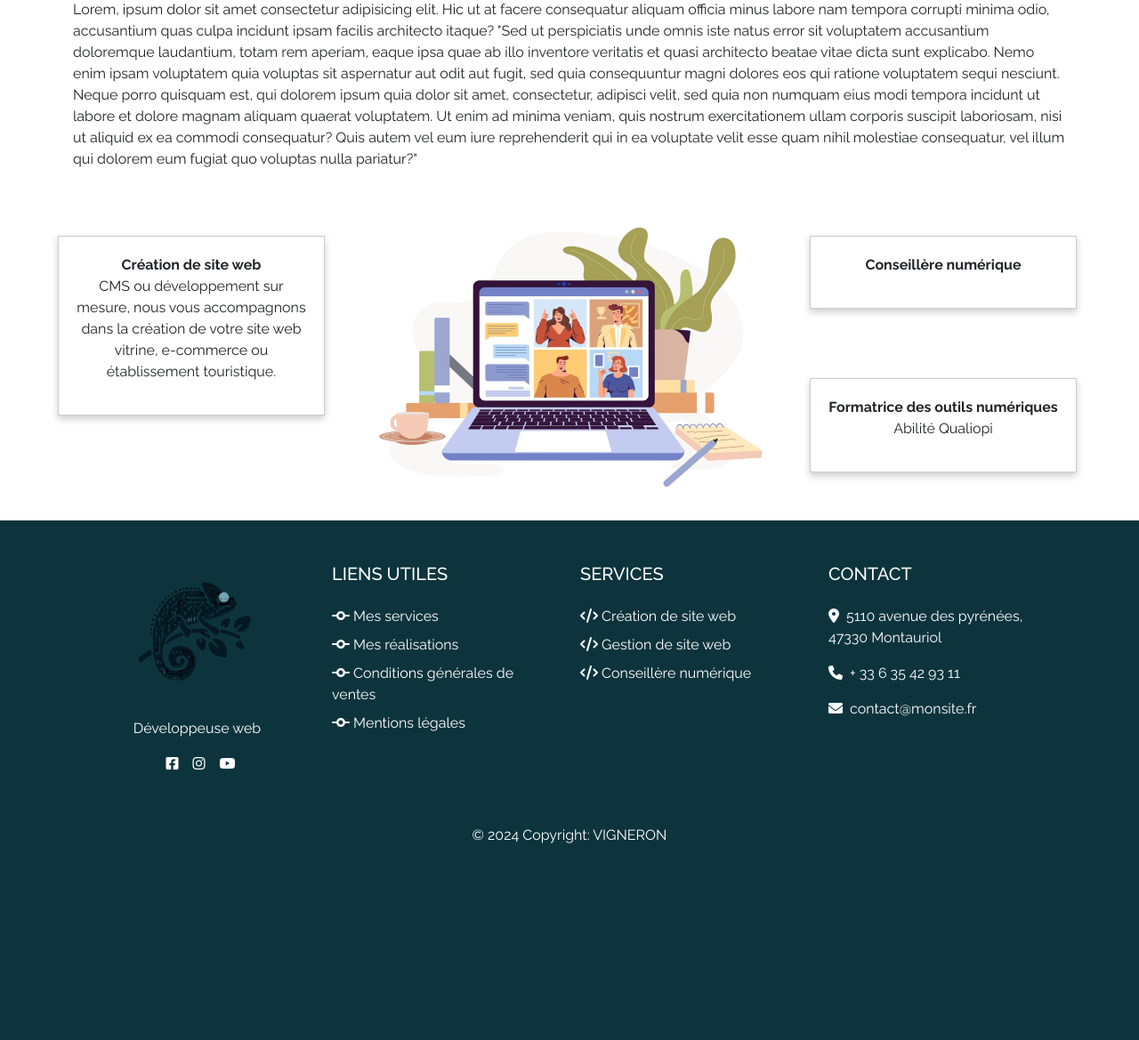
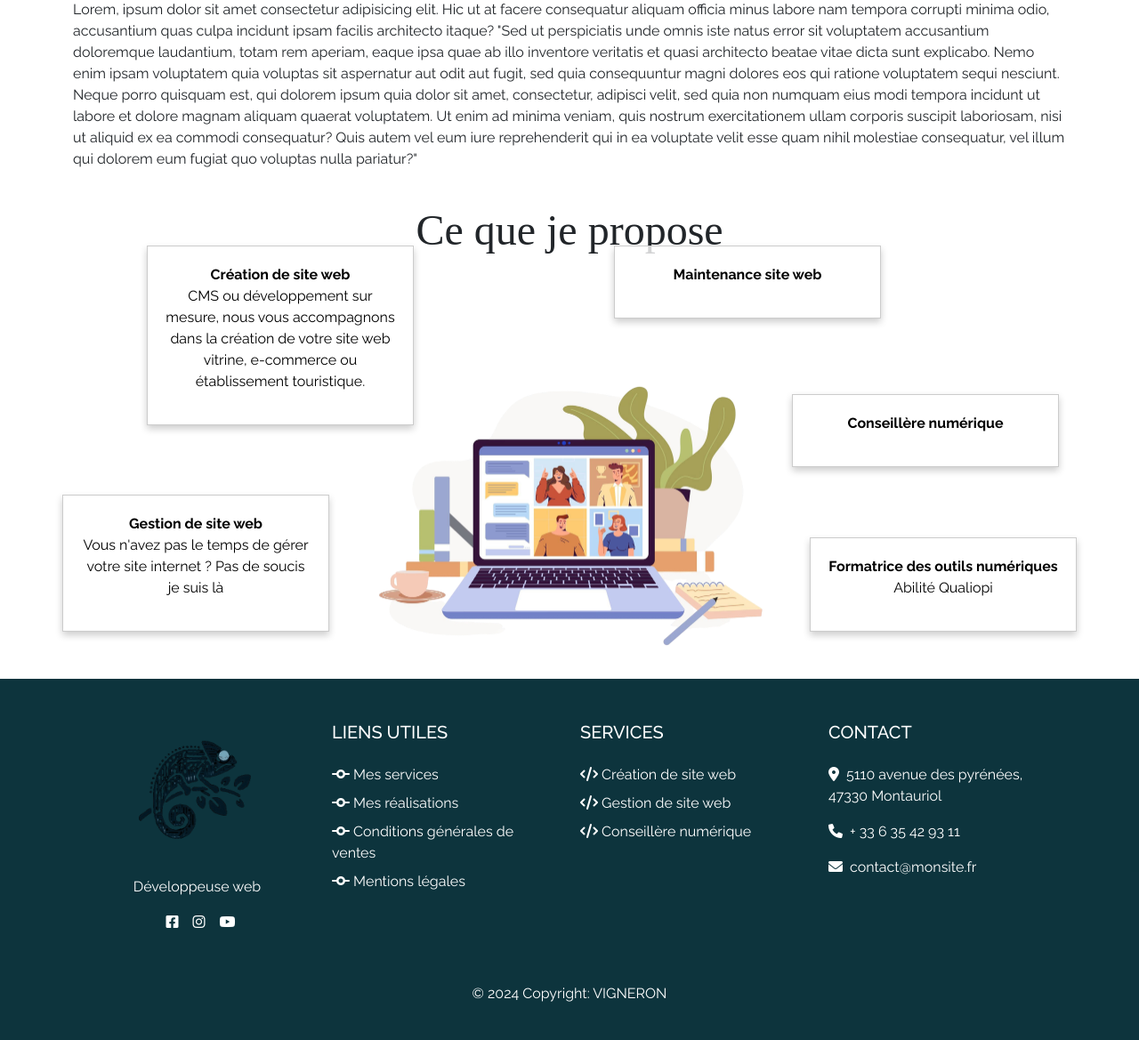
Before and after one commit to EmmaVgn/cameleonwebsite, a Symfony app: template templates/home/index.html.twig in a window 1280 px wide. Shown: the part 1053-2222 px from the top of the page at 89% size. Before the commit the page ends 2001 px from the top, so only its background shows below. Run offline with Twig, Linux system fonts and the light colour scheme; the template is opened without the code that fills it, so the values that code supplies are empty; style sheets or scripts are compiled from the project's sources; some libraries are stand-ins or nearby versions; some web fonts are replaced.

Commit message:
add content listing for homepage

```diff
--- a/assets/styles/app.css
+++ b/assets/styles/app.css
@@ -272,14 +272,13 @@ h4 {
 }
 
 /*Listing */
-/* Container for the entire listing */
 .listing-container {
   display: flex;
-  justify-content: center; /* Center the content horizontally */
+  justify-content: center;
   padding: 20px;
+  margin-top: 80px;
 }
 
-/* Content area */
 .content {
   position: relative;
   display: flex;
@@ -287,14 +286,12 @@ h4 {
   align-items: center;
 }
 
-/* Computer image styling */
 .computer-image img {
-  width: 100%; /* Adjust width as needed */
-  max-width: 500px; /* Adjust maximum width as needed */
+  width: 100%;
+  max-width: 500px;
   height: auto;
 }
 
-/* Text content area */
 .text-content {
   position: absolute;
   width: 100%;
@@ -305,7 +302,6 @@ h4 {
   align-items: center;
 }
 
-/* Content boxes styling */
 .content-box {
   position: absolute;
   background-color: rgba(255, 255, 255, 0.8);
@@ -318,18 +314,50 @@ h4 {
 }
 
 .top-left {
-  top: 10%;
-  left: -65%;
+  top: -40%;
+  left: -45%;
 }
 
 .top-right {
+  top: -40%;
+  right: -20%;
+}
+
+.middle-right {
   top: 10%;
-  right: -64%;
+  right: -60%;
 }
 
 .bottom-right {
   bottom: 10%;
   right: -64%;
+}
+
+.bottom-left {
+  bottom: 10%;
+  left: -64%;
+}
+
+.content-box:hover {
+  transform: scale(1.05);
+  box-shadow: 0 8px 16px rgba(0, 0, 0, 0.3);
+  cursor: pointer;
+}
+
+.content-link {
+  text-decoration: none;
+  color: black;
+}
+
+.content-link:hover {
+  color: black;
+}
+
+.container-services h2 {
+  text-align: center;
+  margin-bottom: 8%;
+  margin-top: 3%;
+  font-size: 3rem;
 }
 
 /*--------------------------------------------------------------
--- a/templates/home/index.html.twig
+++ b/templates/home/index.html.twig
@@ -24,12 +24,15 @@
 			</h2>
 			<p>
 				Lorem, ipsum dolor sit amet consectetur adipisicing elit. Hic ut at facere consequatur aliquam officia minus labore nam tempora corrupti minima odio, accusantium quas culpa incidunt ipsam facilis architecto itaque?
-																																																								"Sed ut perspiciatis unde omnis iste natus error sit voluptatem accusantium doloremque laudantium, totam rem aperiam, eaque ipsa quae ab illo inventore veritatis et quasi architecto beatae vitae dicta sunt explicabo. Nemo enim ipsam voluptatem quia voluptas sit aspernatur aut odit aut fugit, sed quia consequuntur magni dolores eos qui ratione voluptatem sequi nesciunt. Neque porro quisquam est, qui dolorem ipsum quia dolor sit amet, consectetur, adipisci velit, sed quia non numquam eius modi tempora incidunt ut labore et dolore magnam aliquam quaerat voluptatem. Ut enim ad minima veniam, quis nostrum exercitationem ullam corporis suscipit laboriosam, nisi ut aliquid ex ea commodi consequatur? Quis autem vel eum iure reprehenderit qui in ea voluptate velit esse quam nihil molestiae consequatur, vel illum qui dolorem eum fugiat quo voluptas nulla pariatur?"
+																																																																												"Sed ut perspiciatis unde omnis iste natus error sit voluptatem accusantium doloremque laudantium, totam rem aperiam, eaque ipsa quae ab illo inventore veritatis et quasi architecto beatae vitae dicta sunt explicabo. Nemo enim ipsam voluptatem quia voluptas sit aspernatur aut odit aut fugit, sed quia consequuntur magni dolores eos qui ratione voluptatem sequi nesciunt. Neque porro quisquam est, qui dolorem ipsum quia dolor sit amet, consectetur, adipisci velit, sed quia non numquam eius modi tempora incidunt ut labore et dolore magnam aliquam quaerat voluptatem. Ut enim ad minima veniam, quis nostrum exercitationem ullam corporis suscipit laboriosam, nisi ut aliquid ex ea commodi consequatur? Quis autem vel eum iure reprehenderit qui in ea voluptate velit esse quam nihil molestiae consequatur, vel illum qui dolorem eum fugiat quo voluptas nulla pariatur?"
 			</p>
 		</div>
 	</div>
 
 	<div class="container-services">
+		<h2>
+			Ce que je propose
+		</h2>
 		{% include "services/listing.html.twig" %}
 	</div>
 {% endblock %}
--- a/templates/services/listing.html.twig
+++ b/templates/services/listing.html.twig
@@ -4,6 +4,7 @@
 			<img src="img/ordinateur-portable-ecran-plat-illustration-travail-distance-videoconference-groupe-collegues-conn.png" alt="Computer">
 		</div>
 		<div class="text-content">
+			<a href="https://votre-lien-creation-site.com" class="content-link">
 				<div class="content-box top-left">
 					<p>
 						<b>Création de site web</b>
@@ -11,11 +12,33 @@
 						CMS ou développement sur mesure, nous vous accompagnons dans la création de votre site web vitrine, e-commerce ou établissement touristique.
 					</p>
 				</div>
+			</a>
+			<a href="https://votre-lien-creation-site.com" class="content-link">
+				<div class="content-box bottom-left">
+					<p>
+						<b>Gestion de site web</b>
+						<br>
+						Vous n'avez pas le temps de gérer votre site internet ? Pas de soucis je suis là
+					</p>
+				</div>
+			</a>
+			<a href="https://votre-lien-conseiller-numerique.com" class="content-link">
 				<div class="content-box top-right">
+					<p>
+						<b>
+							Maintenance site web
+						</b>
+					</p>
+				</div>
+			</a>
+			<a href="https://votre-lien-conseiller-numerique.com" class="content-link">
+				<div class="content-box middle-right">
 					<p>
 						<b>Conseillère numérique</b>
 					</p>
 				</div>
+			</a>
+			<a href="https://votre-lien-formatrice-outils.com" class="content-link">
 				<div class="content-box bottom-right">
 					<p>
 						<b>Formatrice des outils numériques</b>
@@ -23,6 +46,7 @@
 						Abilité Qualiopi
 					</p>
 				</div>
+			</a>
 		</div>
 	</div>
 </div>
```
Lines whose indentation alone changed are shown as unchanged.
